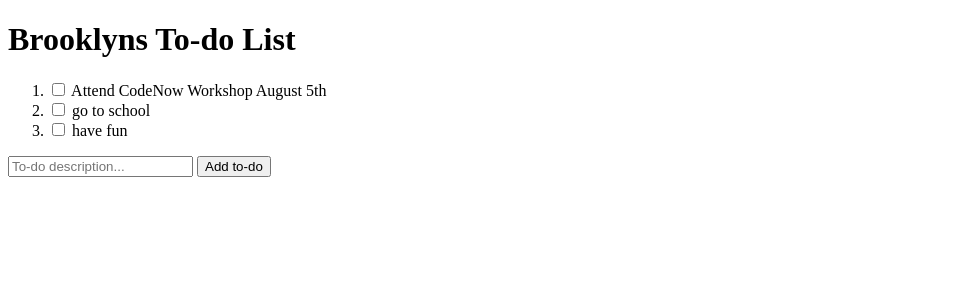
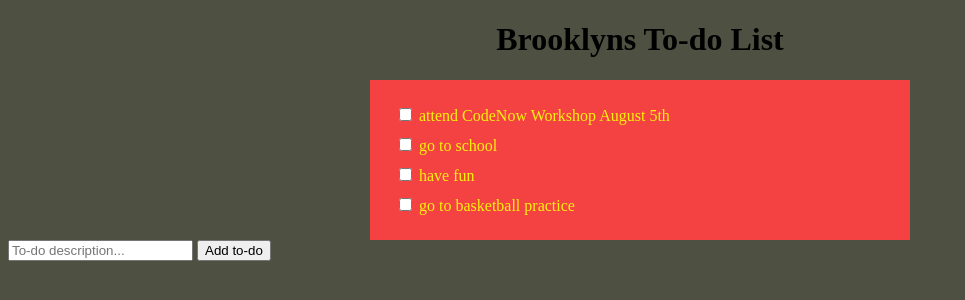
Before and after one commit to brooklyng118/todo_app_front_end, a plain HTML site: page index.html in a window 1280 px wide. Shown: the whole page, without its empty margins (0-965 px from the left). Drawn offline with Linux system fonts and the light colour scheme.

Commit message:
added more things and added to-do list

```diff
--- a/index.css
+++ b/index.css
@@ -0,0 +1,42 @@
+h1{
+      color: #ffffff
+      font-size: 50px
+      font-weight: bold;
+      text-align-last: center ;
+}
+
+body{
+  background-color: #4e5142;
+
+}
+
+span{
+  color: #f7f309
+}
+
+
+ol{
+
+    background-color:#f44242 ;
+    padding: 20px;
+    width: 500px;
+    margin: 0 auto;
+    list-style: none;
+    border-radius: 5px
+    box-shadow:1px 1pz 20px black;
+}
+
+    li{
+      background-color: lightblue
+      margin-bottom: 5px;
+      padding: 5px;
+    }
+
+
+}
+
+
+.past-due{
+    background-color: #ff0000
+
+}
--- a/index.html
+++ b/index.html
@@ -1,30 +1,32 @@
 <!DOCTYPE html>
 <html>
   <head>
-    <title>codenow To-Do list</title>
-  </head>
 
+    <link rel="stylesheet" href="index.css" type="text/css" />
+  </head
   <body>
     <h1>Brooklyns To-do List</h1>
 
-    <ol>
+      <ol>
+        <li>
+          <input type="checkbox"/>
+          <span>attend CodeNow Workshop August 5th</span>
+        </li>
+        <li>
+          <input type="checkbox"/>
+         <span>go to school</span>
+       </li>
       <li>
-        <input type="checkbox">
-        Attend CodeNow Workshop August 5th
+        <input type="checkbox"/>
+        <span>have fun</span>
       </li>
-
       <li>
-      <input type="checkbox">
-       go to school
-     </li>
-
-      <li>
-        <input type="checkbox">
-        have fun
+        <input type="checkbox"/>
+        <span>go to basketball practice</span>
       </li>
     </ol>
 
     <input type="text" placeholder="To-do description...">
     <input type="submit" value="Add to-do">
-  </body>
-</html>
+    </body>
+  </html>
```
